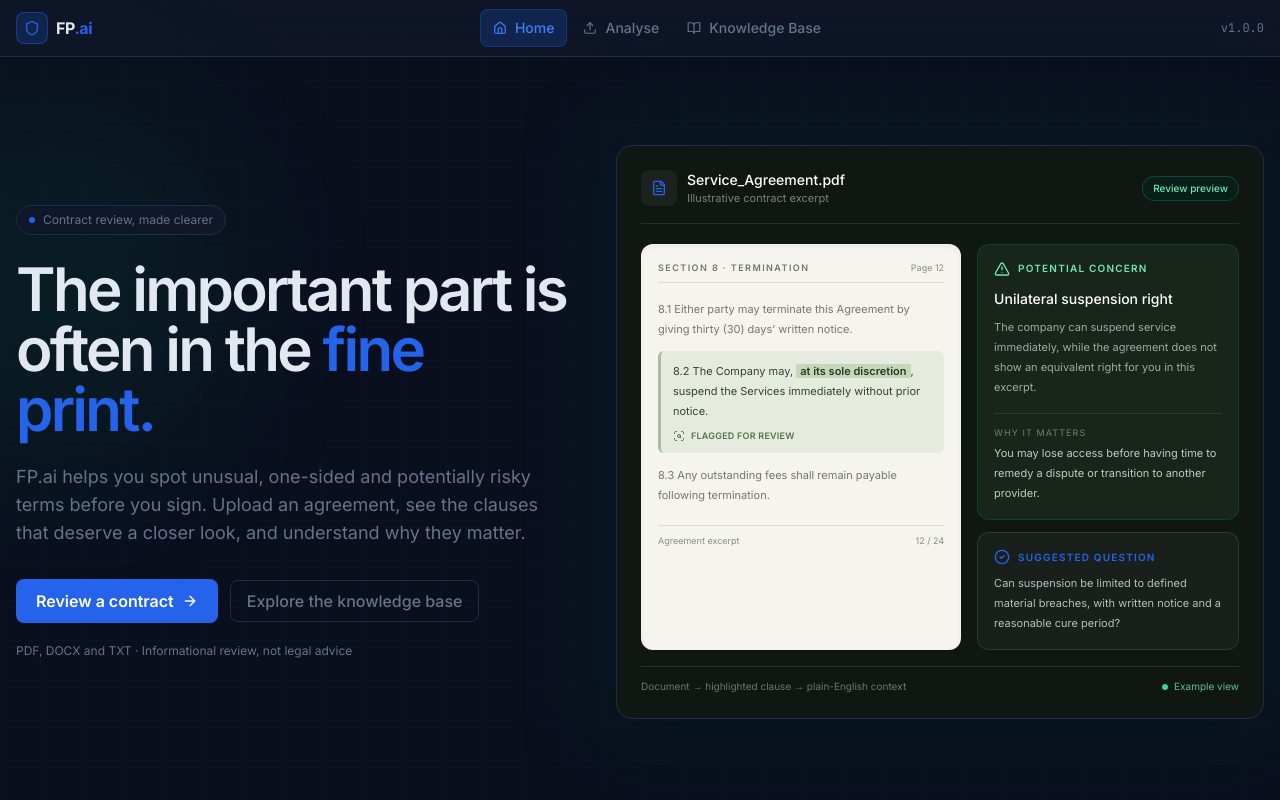
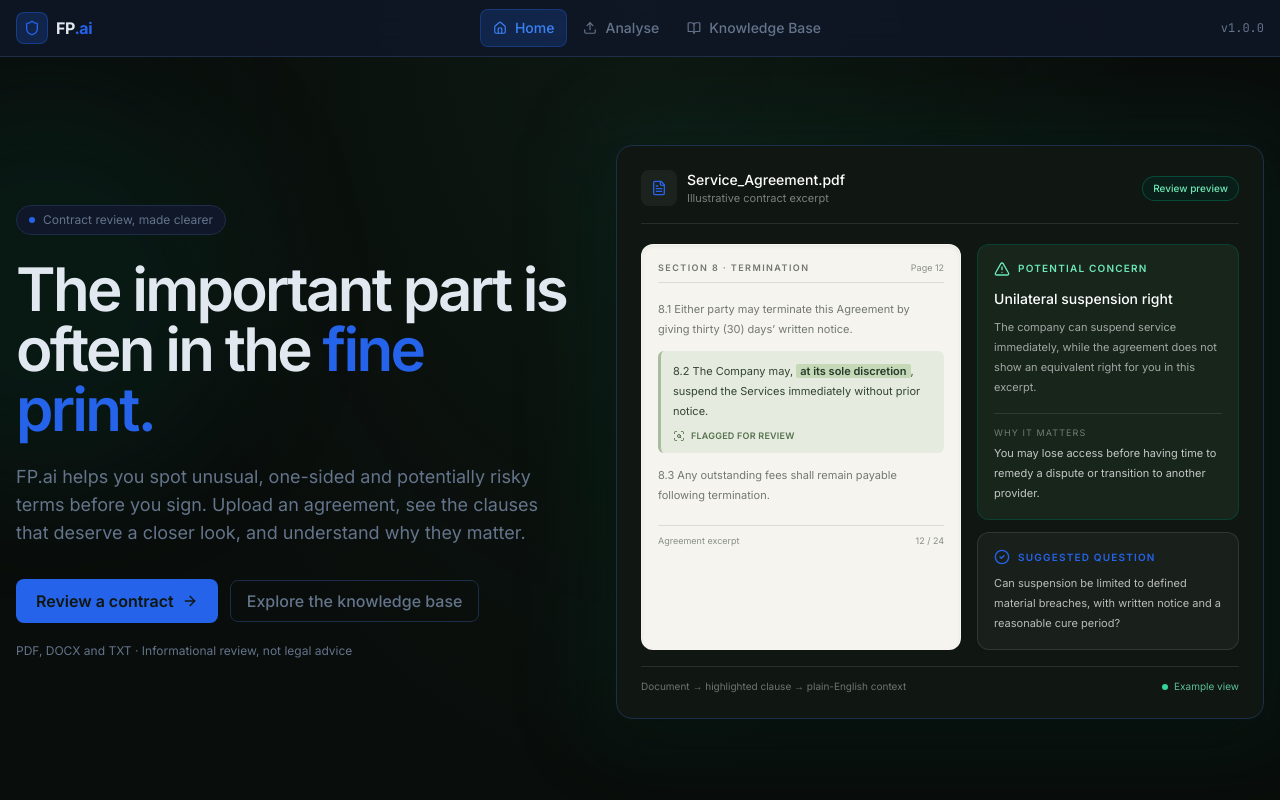
Before and after one commit to shreyasoutreach-glitch/FP.ai, a React (Vite) app in the folder frontend/: page / in a window 1280 px wide. Shown: the top 800 px of the page. Built offline with nearby package versions, Linux system fonts and the light colour scheme; no server answers.

Commit message:
Refresh FP.ai visual identity with natural forest and sage palette

```diff
--- a/frontend/src/index.css
+++ b/frontend/src/index.css
@@ -5,48 +5,51 @@
 @layer base {
   * { box-sizing: border-box; }
 
+  html { color-scheme: dark; }
+
   body {
     @apply bg-fp-bg text-fp-text font-sans antialiased;
-    background-image:
-      linear-gradient(rgba(37,99,235,0.04) 1px, transparent 1px),
-      linear-gradient(90deg, rgba(37,99,235,0.04) 1px, transparent 1px);
-    background-size: 40px 40px;
+    background:
+      radial-gradient(ellipse 55% 38% at 50% 0%, rgba(35, 88, 58, 0.16), transparent 72%),
+      #090d0b;
+    min-height: 100vh;
   }
 
+  ::selection { background: rgba(143, 184, 145, 0.3); color: #fff; }
   ::-webkit-scrollbar { width: 6px; height: 6px; }
-  ::-webkit-scrollbar-track { background: #0a0f1e; }
-  ::-webkit-scrollbar-thumb { background: #1e2d4a; border-radius: 3px; }
-  ::-webkit-scrollbar-thumb:hover { background: #2563eb; }
+  ::-webkit-scrollbar-track { background: #0b100d; }
+  ::-webkit-scrollbar-thumb { background: #35483a; border-radius: 3px; }
+  ::-webkit-scrollbar-thumb:hover { background: #78977a; }
 }
 
 @layer components {
   .card {
-    @apply bg-fp-card border border-fp-border rounded-xl p-5;
+    @apply rounded-xl border border-fp-border bg-fp-card p-5;
   }
 
   .btn-primary {
-    @apply bg-fp-accent hover:bg-fp-accent-glow text-white font-semibold
-           px-5 py-2.5 rounded-lg transition-all duration-200
-           hover:shadow-[0_0_20px_rgba(37,99,235,0.4)]
-           disabled:opacity-40 disabled:cursor-not-allowed;
+    @apply rounded-lg bg-fp-accent px-5 py-2.5 font-semibold text-[#101710]
+           transition-colors duration-200 hover:bg-fp-accent-glow
+           disabled:cursor-not-allowed disabled:opacity-40;
   }
 
   .btn-ghost {
-    @apply bg-transparent hover:bg-fp-border text-fp-muted hover:text-fp-text
-           font-medium px-4 py-2 rounded-lg transition-all duration-200 border border-fp-border;
+    @apply rounded-lg border border-fp-border bg-transparent px-4 py-2
+           font-medium text-fp-muted transition-colors duration-200
+           hover:border-fp-accent/50 hover:bg-fp-surface hover:text-fp-text;
   }
 
   .risk-badge {
-    @apply inline-flex items-center gap-1 px-2 py-0.5 rounded-full text-xs font-semibold uppercase tracking-wide;
+    @apply inline-flex items-center gap-1 rounded-full px-2 py-0.5 text-xs font-semibold uppercase tracking-wide;
   }
-  .risk-critical { @apply risk-badge bg-red-950 text-red-400 border border-red-800; }
-  .risk-high     { @apply risk-badge bg-orange-950 text-orange-400 border border-orange-800; }
-  .risk-medium   { @apply risk-badge bg-yellow-950 text-yellow-400 border border-yellow-800; }
-  .risk-low      { @apply risk-badge bg-green-950 text-green-400 border border-green-800; }
-  .risk-info     { @apply risk-badge bg-blue-950 text-blue-400 border border-blue-800; }
+  .risk-critical { @apply risk-badge border border-red-800 bg-red-950 text-red-300; }
+  .risk-high     { @apply risk-badge border border-orange-800 bg-orange-950 text-orange-300; }
+  .risk-medium   { @apply risk-badge border border-amber-800 bg-amber-950 text-amber-300; }
+  .risk-low      { @apply risk-badge border border-emerald-800 bg-emerald-950 text-emerald-300; }
+  .risk-info     { @apply risk-badge border border-fp-border bg-fp-surface text-fp-muted; }
 
   .glow-line {
-    @apply h-px bg-gradient-to-r from-transparent via-fp-accent to-transparent opacity-50;
+    @apply h-px bg-gradient-to-r from-transparent via-fp-accent to-transparent opacity-40;
   }
 
   .scanner-bar {
@@ -65,17 +68,13 @@
   to   { opacity: 1; transform: translateY(0); }
 }
 
-.animate-fade-up {
-  animation: fadeUp 0.4s ease-out both;
+.animate-fade-up { animation: fadeUp 0.4s ease-out both; }
+
+.risk-meter {
+  background: linear-gradient(90deg, #78977a 0%, #c1a36c 52%, #c77c54 78%, #b85e58 100%);
 }
 
-/* Risk score meter */
-.risk-meter {
-  background: linear-gradient(90deg, #16a34a 0%, #ca8a04 50%, #ea580c 75%, #dc2626 100%);
-}
-
-/* Clause highlight overlay */
 .clause-critical { @apply border-l-2 border-red-500 bg-red-950/20; }
 .clause-high     { @apply border-l-2 border-orange-500 bg-orange-950/20; }
-.clause-medium   { @apply border-l-2 border-yellow-500 bg-yellow-950/15; }
-.clause-low      { @apply border-l-2 border-green-500 bg-green-950/10; }
+.clause-medium   { @apply border-l-2 border-amber-500 bg-amber-950/15; }
+.clause-low      { @apply border-l-2 border-emerald-600 bg-emerald-950/10; }
```
